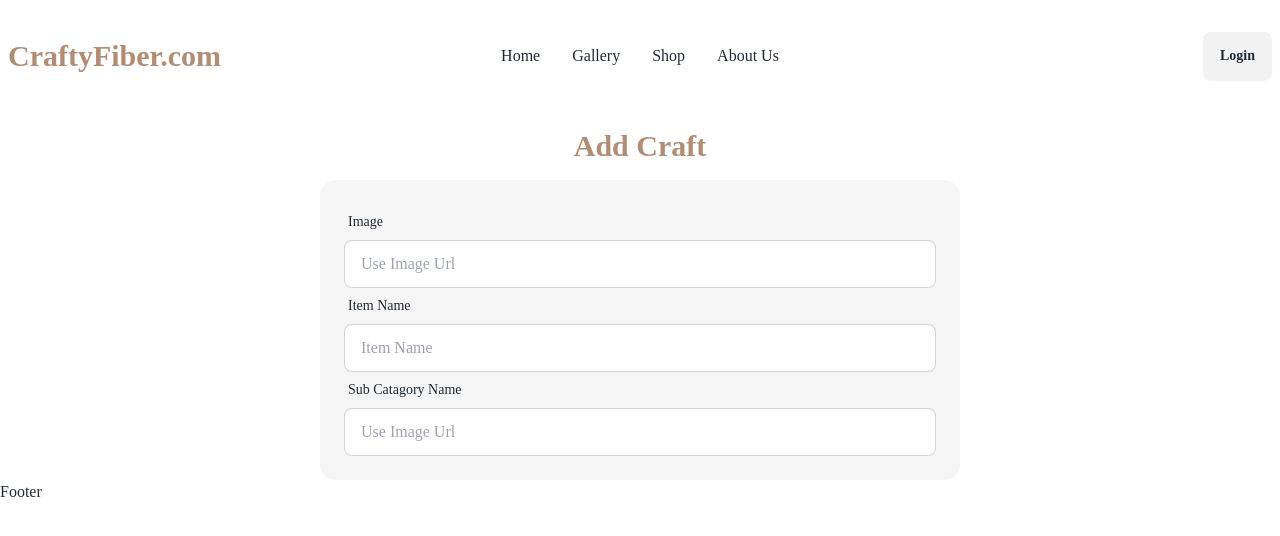
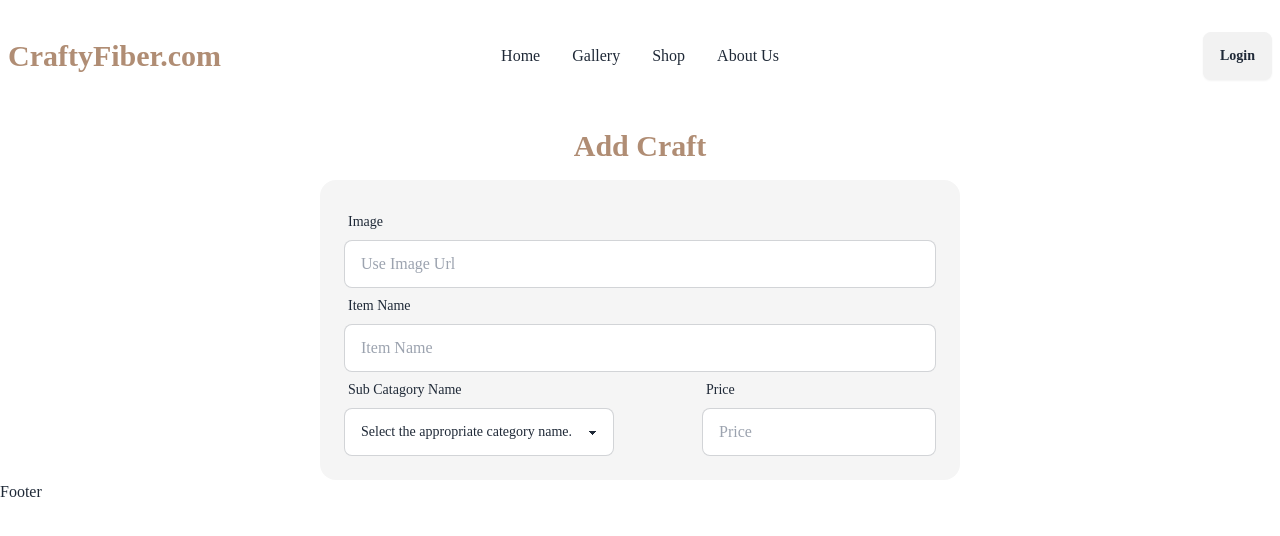
Before and after one commit to alaminkazi12/craftyfiber-client, a React (Vite) app: page /addcraft in a window 1280 px wide. Shown: the top 536 px of the page. Built offline with nearby package versions, Linux system fonts and the light colour scheme; no server answers.

Commit message:
added add craft page input filed

```diff
--- a/src/pages/AddCraft/AddCraft.jsx
+++ b/src/pages/AddCraft/AddCraft.jsx
@@ -30,17 +30,37 @@ const AddCraft = () => {
               required
             />
           </div>
+
+          <div className="flex  justify-between items-center">
             <div className="form-control">
               <label className="label">
                 <span className="label-text">Sub Catagory Name</span>
               </label>
+              <select className="select select-bordered w-full max-w-xs">
+                <option disabled selected>
+                  Select the appropriate category name.
+                </option>
+                <option> Embroidery</option>
+                <option>Knitting & Crocheting</option>
+                <option>Knitting & Crocheting</option>
+                <option>Quilting</option>
+                <option>Beadwork</option>
+                <option>Tie-Dyeing</option>
+                <option>Macrame</option>
+              </select>
+            </div>
+            <div className="form-control">
+              <label className="label">
+                <span className="label-text">Price</span>
+              </label>
               <input
                 type="text"
-              placeholder="Use Image Url"
-              name="image"
+                placeholder="Price"
+                name="price"
                 className="input input-bordered"
                 required
               />
+            </div>
           </div>
         </form>
       </div>
```
Lines whose indentation alone changed are shown as unchanged.
